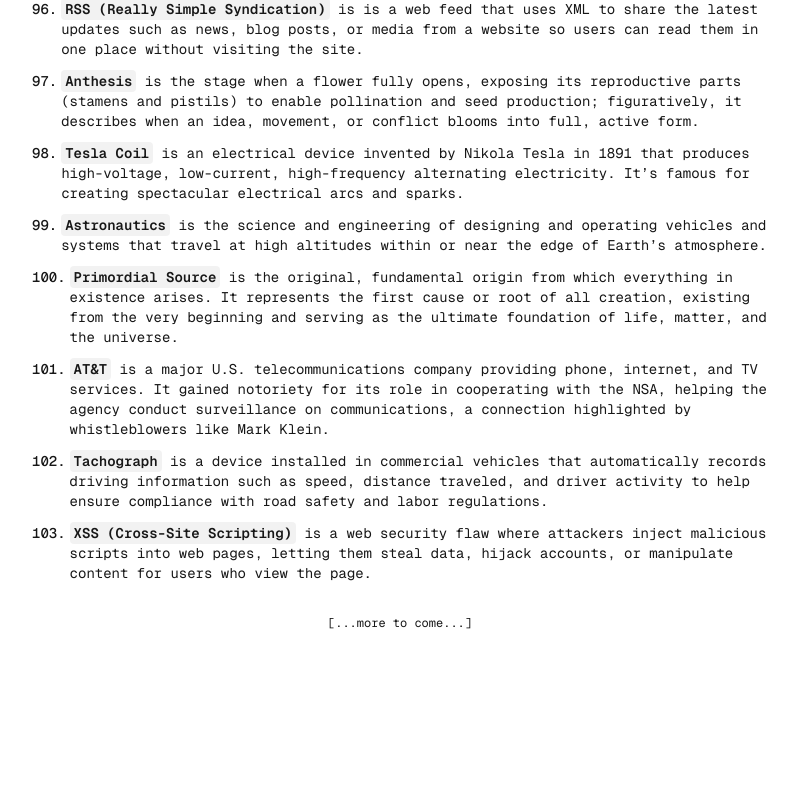
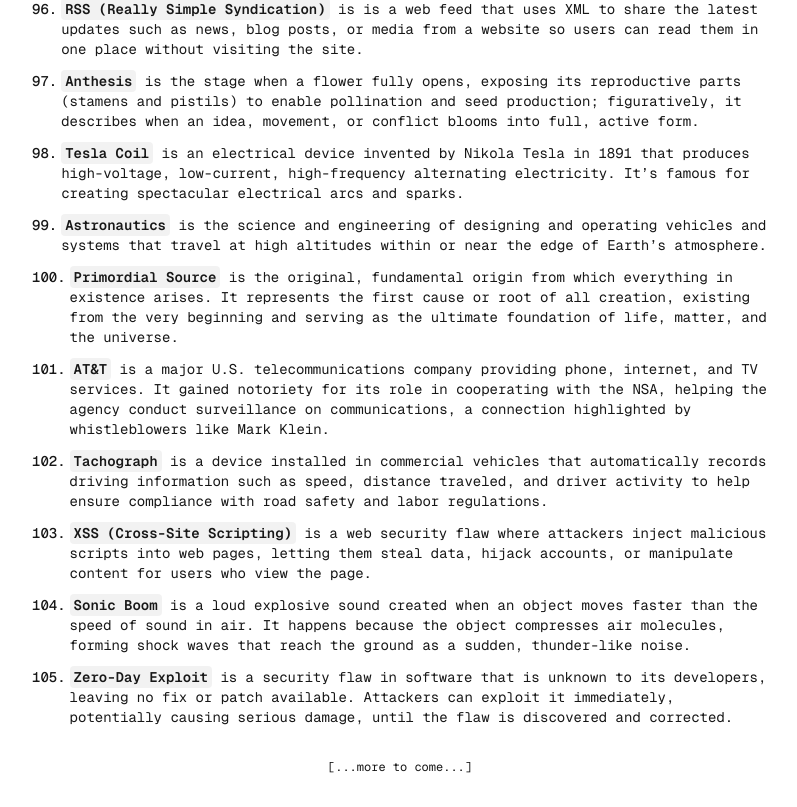
Before and after one commit to BrahimBoussada/mind-log, a Next.js app: page / in a window 1280 px wide. Shown: the part 6044-6851 px from the top of the page, without its empty margins (240-1037 px from the left). Before the commit the page ends 6707 px from the top, so only its background shows below. Built offline with nearby package versions, Linux system fonts and the light colour scheme.

Commit message:
log:19-11-2025

```diff
--- a/src/app/page.tsx
+++ b/src/app/page.tsx
@@ -979,6 +979,26 @@ export default function Home() {
             view the page.
           </Text>
         </Note>
+
+        <Note>
+          <N>104. </N>
+          <Text>
+            <Key>Sonic Boom</Key> is a loud explosive sound created when an
+            object moves faster than the speed of sound in air. It happens
+            because the object compresses air molecules, forming shock waves
+            that reach the ground as a sudden, thunder-like noise.
+          </Text>
+        </Note>
+
+        <Note>
+          <N>105. </N>
+          <Text>
+            <Key>Zero-Day Exploit</Key> is a security flaw in software that is
+            unknown to its developers, leaving no fix or patch available.
+            Attackers can exploit it immediately, potentially causing serious
+            damage, until the flaw is discovered and corrected.
+          </Text>
+        </Note>
       </NoteWrapper>
 
       <span className="font-mono text-xs text-center my-8">
```
